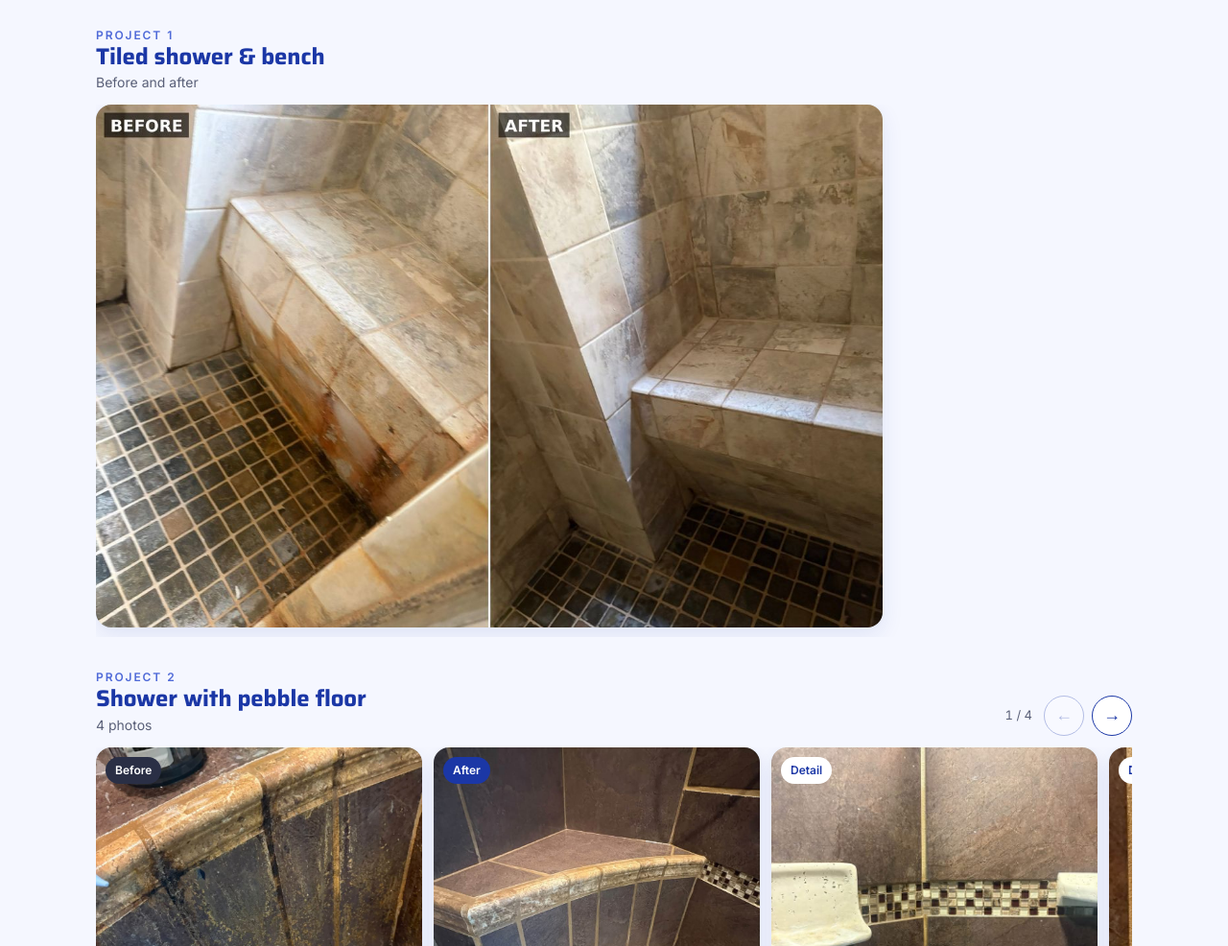
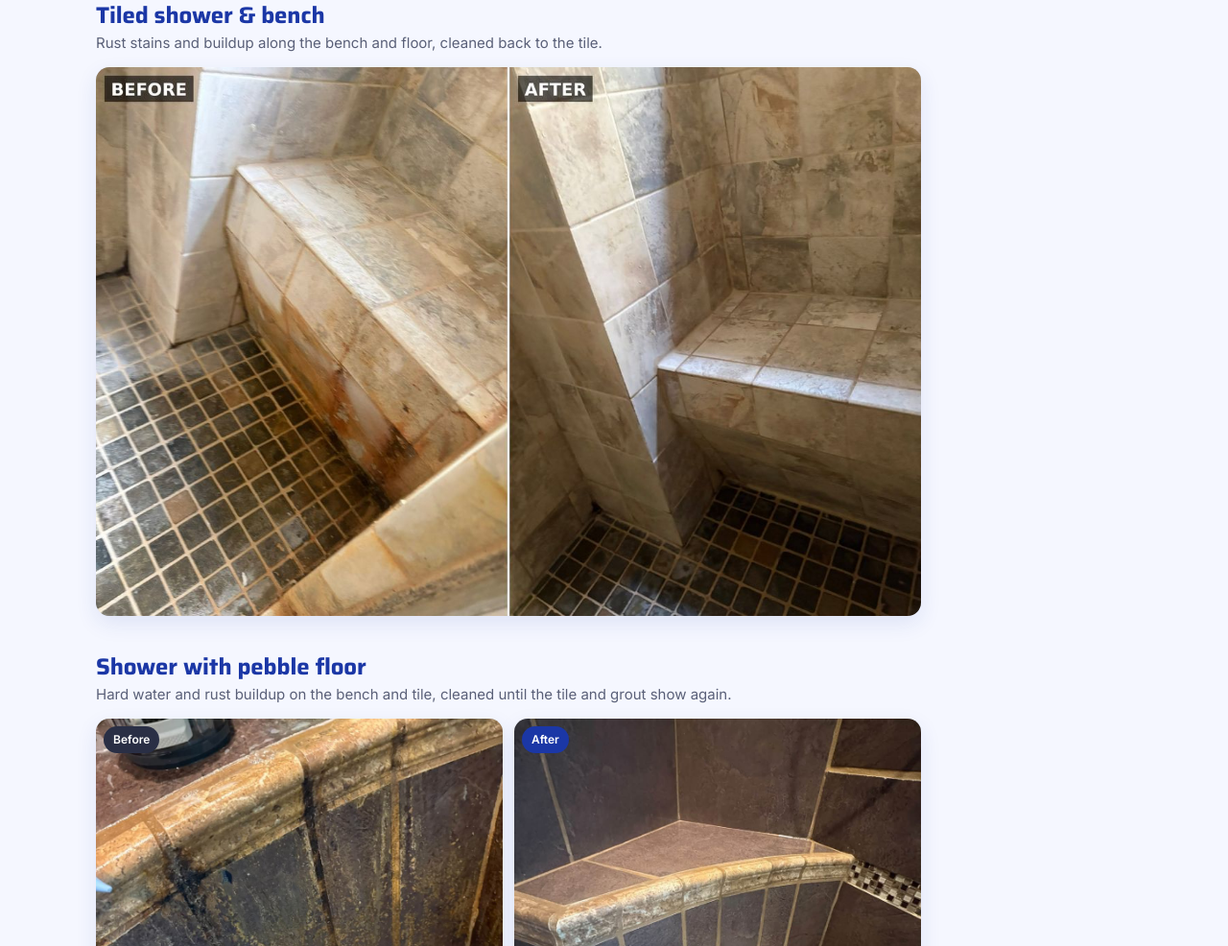
Before and after one commit to PeakWorkflowSolutions/pwslocal.com, a plain HTML site: page demos/revitalize-cleaning/index.html in a window 1280 px wide. Shown: the part 1814-2800 px from the top of the page at 96% size. Drawn offline with Linux system fonts and the light colour scheme.

Commit message:
Revitalize demo: tile and grout section with before and after side by side

```diff
--- a/demos/revitalize-cleaning/css/styles.css
+++ b/demos/revitalize-cleaning/css/styles.css
@@ -93,26 +93,18 @@ h1, h2, h3 { margin: 0; font-family: var(--serif); font-weight: 700; line-height
 .svc b { font-weight: 600; }
 .svc span { color: var(--muted); font-size: 15px; }
 
-/* Real estate cleaning: one sideways-scrolling row per project */
-.project { margin-top: 26px; }
-.project + .project { margin-top: 34px; }
-.project-head { display: grid; grid-template-columns: 1fr auto; align-items: end; column-gap: 12px; margin-bottom: 12px; }
-.project-head h3 { font-size: 24px; color: var(--deep); grid-column: 1; }
-.project-head h3 span { display: block; font: 600 12px var(--sans); letter-spacing: .16em; text-transform: uppercase; color: var(--gold); margin-bottom: 2px; }
-.project-sub { margin: 2px 0 0; color: var(--muted); font-size: 14px; grid-column: 1; }
-.arrows { display: flex; align-items: center; gap: 8px; grid-column: 2; grid-row: 1 / span 2; align-self: end; }
-.count { font-size: 13px; color: var(--muted); font-variant-numeric: tabular-nums; margin-right: 4px; }
-.arrow { width: 42px; height: 42px; border-radius: 50%; border: 1.5px solid var(--deep); background: #fff; color: var(--deep); font-size: 18px; cursor: pointer; }
-.arrow:hover { background: var(--deep); color: #fff; }
-.arrow:disabled { opacity: .3; cursor: default; background: #fff; color: var(--deep); }
-.track { display: flex; gap: 12px; overflow-x: auto; scroll-snap-type: x mandatory; scroll-behavior: smooth; padding-bottom: 10px;
-  scrollbar-width: thin; scrollbar-color: var(--mint-2) transparent; -webkit-overflow-scrolling: touch; }
-.track:focus-visible { outline: 3px solid var(--mint-2); outline-offset: 4px; }
-.slide { position: relative; flex: 0 0 auto; margin: 0; scroll-snap-align: start; border-radius: 16px; overflow: hidden; background: #dfe4f5; box-shadow: 0 8px 22px rgba(27,55,166,.10); }
-.slide img { display: block; height: 260px; width: auto; max-width: 86vw; object-fit: cover; }
-.slide-wide { flex: 0 0 100%; max-width: 820px; }
-.slide-wide img { width: 100%; height: auto; max-width: none; }
-.tag { position: absolute; left: 10px; top: 10px; padding: 4px 10px; border-radius: 999px; font-size: 12px; font-weight: 600; background: #fff; color: var(--deep); }
+/* Tile & grout: before and after side by side */
+.ba { margin-top: 30px; }
+.ba + .ba { margin-top: 40px; }
+.ba h3 { font-size: 24px; color: var(--deep); }
+.ba-note { margin: 4px 0 12px; color: var(--muted); font-size: 15px; }
+.ba-pair, .ba-details { display: grid; grid-template-columns: 1fr 1fr; gap: 8px; }
+.ba-details { margin-top: 8px; }
+.ba figure { position: relative; margin: 0; border-radius: 14px; overflow: hidden; background: #dfe4f5; box-shadow: 0 8px 22px rgba(27,55,166,.10); }
+.ba-pair img, .ba-details img { display: block; width: 100%; height: auto; aspect-ratio: 1 / 1; object-fit: cover; }
+.ba-details img { aspect-ratio: 16 / 10; }
+.ba-single img { display: block; width: 100%; height: auto; }
+.tag { position: absolute; left: 8px; top: 8px; padding: 4px 10px; border-radius: 999px; font-size: 12px; font-weight: 600; background: #fff; color: var(--deep); }
 .tag-before { background: #2A2F45; color: #fff; }
 .tag-after { background: var(--deep); color: #fff; }
 
@@ -172,8 +164,8 @@ h1, h2, h3 { margin: 0; font-family: var(--serif); font-weight: 700; line-height
   .group-wide { grid-column: 1 / -1; }
   .svc-two { grid-template-columns: 1fr 1fr; gap: 14px 28px; }
   .story { grid-template-columns: 1.15fr .85fr; gap: 56px; }
-  .slide img { height: 340px; }
-  .slide-wide img { height: auto; }
+  .ba { max-width: 860px; }
+  .ba-pair, .ba-details { gap: 12px; }
   .contact-inner { grid-template-columns: 1.2fr .8fr; align-items: center; }
   .contact-btns { justify-content: flex-end; }
 }
--- a/demos/revitalize-cleaning/index.html
+++ b/demos/revitalize-cleaning/index.html
@@ -20,7 +20,7 @@
       <a class="brand" href="#home"><span class="brand-mark" aria-hidden="true"></span><span>Revitalize</span></a>
       <nav class="nav" aria-label="Main">
         <a href="#services">Services</a>
-        <a href="#real-estate">Our Work</a>
+        <a href="#tile">Before &amp; After</a>
         <a href="#story">Our Story</a>
         <a class="nav-cta" href="#quote">Free Quote</a>
       </nav>
@@ -83,44 +83,38 @@
       </div>
     </section>
 
-    <!-- REAL ESTATE CLEANING -->
-    <section id="real-estate" class="section section-cream">
+    <!-- TILE & GROUT -->
+    <section id="tile" class="section section-cream">
       <div class="wrap">
-        <p class="eyebrow">Real estate cleaning</p>
-        <h2 class="title">Listing-ready, detail by detail</h2>
-        <p class="lede">A few of our jobs. Swipe or use the arrows to see every photo from each project.</p>
-        <article class="project" data-carousel>
-          <div class="project-head">
-            <h3><span>Project 1</span>Tiled shower &amp; bench</h3>
-            <p class="project-sub">Before and after</p>
-            <div class="arrows"><span class="count" aria-live="polite">1 / 1</span><button type="button" class="arrow" data-dir="-1" aria-label="Previous photo">&#8592;</button><button type="button" class="arrow" data-dir="1" aria-label="Next photo">&#8594;</button></div>
+        <p class="eyebrow">Tile &amp; grout cleaning</p>
+        <h2 class="title">See the difference</h2>
+        <p class="lede">Real jobs, before and after, side by side.</p>
+
+        <article class="ba">
+          <h3>Tiled shower &amp; bench</h3>
+          <p class="ba-note">Rust stains and buildup along the bench and floor, cleaned back to the tile.</p>
+          <figure class="ba-single"><img src="img/work/p1-before-after.jpg" width="1200" height="798" loading="lazy" alt="Side-by-side before and after of a tiled shower and bench: rust stains and grime on the left, clean tile on the right"></figure>
+        </article>
+
+        <article class="ba">
+          <h3>Shower with pebble floor</h3>
+          <p class="ba-note">Hard water and rust buildup on the bench and tile, cleaned until the tile and grout show again.</p>
+          <div class="ba-pair">
+            <figure><img src="img/work/p2-before.jpg" width="960" height="960" loading="lazy" alt="Dark tile shower bench edge and pebble floor covered in hard water and rust buildup"><figcaption class="tag tag-before">Before</figcaption></figure>
+            <figure><img src="img/work/p2-after.jpg" width="960" height="960" loading="lazy" alt="The same curved shower bench and pebble floor, clean and shining"><figcaption class="tag tag-after">After</figcaption></figure>
           </div>
-          <div class="track" tabindex="0" aria-label="Tiled shower &amp; bench photos, scroll sideways for more">
-              <figure class="slide slide-wide"><img src="img/work/p1-before-after.jpg" width="1200" height="798" loading="lazy" alt="Side-by-side before and after of a tiled shower and bench: rust stains and grime on the left, clean tile on the right"></figure>
+          <div class="ba-details">
+            <figure><img src="img/work/p2-detail-1.jpg" width="720" height="720" loading="lazy" alt="Clean dark tile with a glass mosaic band and two stone soap dishes"><figcaption class="tag">After: detail</figcaption></figure>
+            <figure><img src="img/work/p2-detail-2.jpg" width="720" height="720" loading="lazy" alt="Close-up of the clean glass mosaic tiles and grout"><figcaption class="tag">After: detail</figcaption></figure>
           </div>
         </article>
-        <article class="project" data-carousel>
-          <div class="project-head">
-            <h3><span>Project 2</span>Shower with pebble floor</h3>
-            <p class="project-sub">4 photos</p>
-            <div class="arrows"><span class="count" aria-live="polite">1 / 4</span><button type="button" class="arrow" data-dir="-1" aria-label="Previous photo">&#8592;</button><button type="button" class="arrow" data-dir="1" aria-label="Next photo">&#8594;</button></div>
-          </div>
-          <div class="track" tabindex="0" aria-label="Shower with pebble floor photos, scroll sideways for more">
-              <figure class="slide"><img src="img/work/p2-before.jpg" width="960" height="960" loading="lazy" alt="Dark tile shower wall and bench edge covered in hard water and rust buildup before cleaning"><figcaption class="tag tag-before">Before</figcaption></figure>
-              <figure class="slide"><img src="img/work/p2-after.jpg" width="960" height="960" loading="lazy" alt="The same corner bench and pebble floor clean and shining after cleaning"><figcaption class="tag tag-after">After</figcaption></figure>
-              <figure class="slide"><img src="img/work/p2-detail-1.jpg" width="720" height="720" loading="lazy" alt="Clean dark tile with a glass mosaic band and two stone soap dishes"><figcaption class="tag tag-detail">Detail</figcaption></figure>
-              <figure class="slide"><img src="img/work/p2-detail-2.jpg" width="720" height="720" loading="lazy" alt="Close-up of the clean glass mosaic tiles and grout"><figcaption class="tag tag-detail">Detail</figcaption></figure>
-          </div>
-        </article>
-        <article class="project" data-carousel>
-          <div class="project-head">
-            <h3><span>Project 3</span>Tile floors</h3>
-            <p class="project-sub">2 photos</p>
-            <div class="arrows"><span class="count" aria-live="polite">1 / 2</span><button type="button" class="arrow" data-dir="-1" aria-label="Previous photo">&#8592;</button><button type="button" class="arrow" data-dir="1" aria-label="Next photo">&#8594;</button></div>
-          </div>
-          <div class="track" tabindex="0" aria-label="Tile floors photos, scroll sideways for more">
-              <figure class="slide"><img src="img/work/p3-floor-1.jpg" width="480" height="480" loading="lazy" alt="Clean light tile floor laid in a diagonal and straight pattern"><figcaption class="tag tag-after">After</figcaption></figure>
-              <figure class="slide"><img src="img/work/p3-floor-2.jpg" width="480" height="480" loading="lazy" alt="The same clean tile floor seen from across the room"><figcaption class="tag tag-after">After</figcaption></figure>
+
+        <article class="ba">
+          <h3>Tile floor &amp; grout</h3>
+          <p class="ba-note">Dark grit worked into the grout lines, cleaned back to their lighter color.</p>
+          <div class="ba-pair">
+            <figure><img src="img/work/p3-floor-1.jpg" width="480" height="480" loading="lazy" alt="Light tile floor with darker, gritty grout lines before cleaning"><figcaption class="tag tag-before">Before</figcaption></figure>
+            <figure><img src="img/work/p3-floor-2.jpg" width="480" height="480" loading="lazy" alt="The same tile floor after cleaning, with the grout lines back to a light color"><figcaption class="tag tag-after">After</figcaption></figure>
           </div>
         </article>
       </div>
@@ -210,6 +204,5 @@
 
   <script src="js/config.js"></script>
   <script src="js/form.js"></script>
-  <script src="js/gallery.js"></script>
 </body>
 </html>
--- a/demos/revitalize-cleaning/js/gallery.js
+++ /dev/null
@@ -1,29 +0,0 @@
-/* Project photo rows: arrows scroll one photo at a time, counter shows position. */
-(function () {
-  "use strict";
-  Array.prototype.forEach.call(document.querySelectorAll("[data-carousel]"), function (box) {
-    var track = box.querySelector(".track"), slides = track.querySelectorAll(".slide"),
-        prev = box.querySelector('[data-dir="-1"]'), next = box.querySelector('[data-dir="1"]'), count = box.querySelector(".count");
-    function current() {
-      var x = track.scrollLeft, best = 0;
-      Array.prototype.forEach.call(slides, function (s, i) { if (Math.abs(s.offsetLeft - track.offsetLeft - x) < Math.abs(slides[best].offsetLeft - track.offsetLeft - x)) best = i; });
-      return best;
-    }
-    function update() {
-      var i = current(), end = track.scrollLeft + track.clientWidth >= track.scrollWidth - 4;
-      count.textContent = (end ? slides.length : i + 1) + " / " + slides.length;
-      prev.disabled = track.scrollLeft <= 4;
-      next.disabled = end;
-    }
-    function go(dir) {
-      var i = Math.max(0, Math.min(slides.length - 1, current() + dir));
-      track.scrollTo({ left: slides[i].offsetLeft - track.offsetLeft, behavior: "smooth" });
-    }
-    prev.addEventListener("click", function () { go(-1); });
-    next.addEventListener("click", function () { go(1); });
-    track.addEventListener("scroll", function () { window.requestAnimationFrame(update); }, { passive: true });
-    window.addEventListener("resize", update);
-    if (slides.length < 2) box.querySelector(".arrows").hidden = true;
-    update();
-  });
-})();
```
Also changed, not shown: 1 other file.
